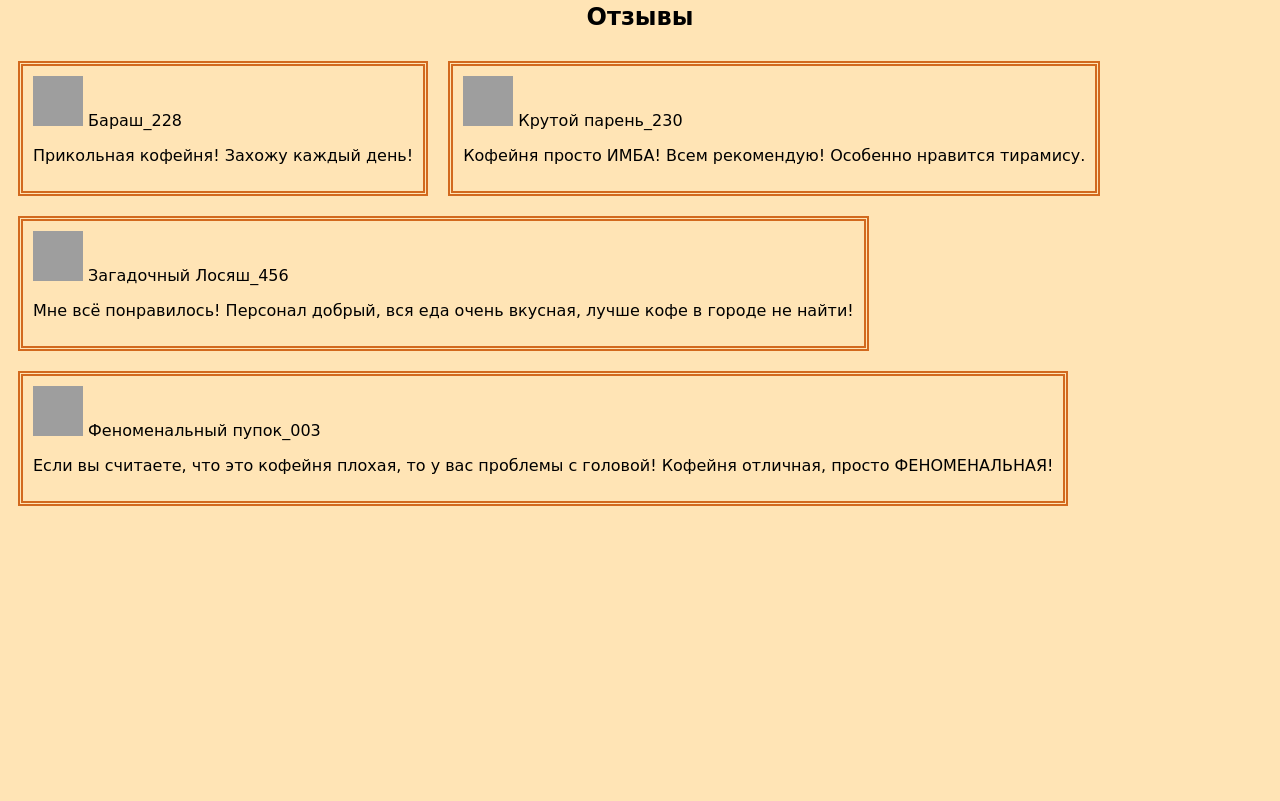
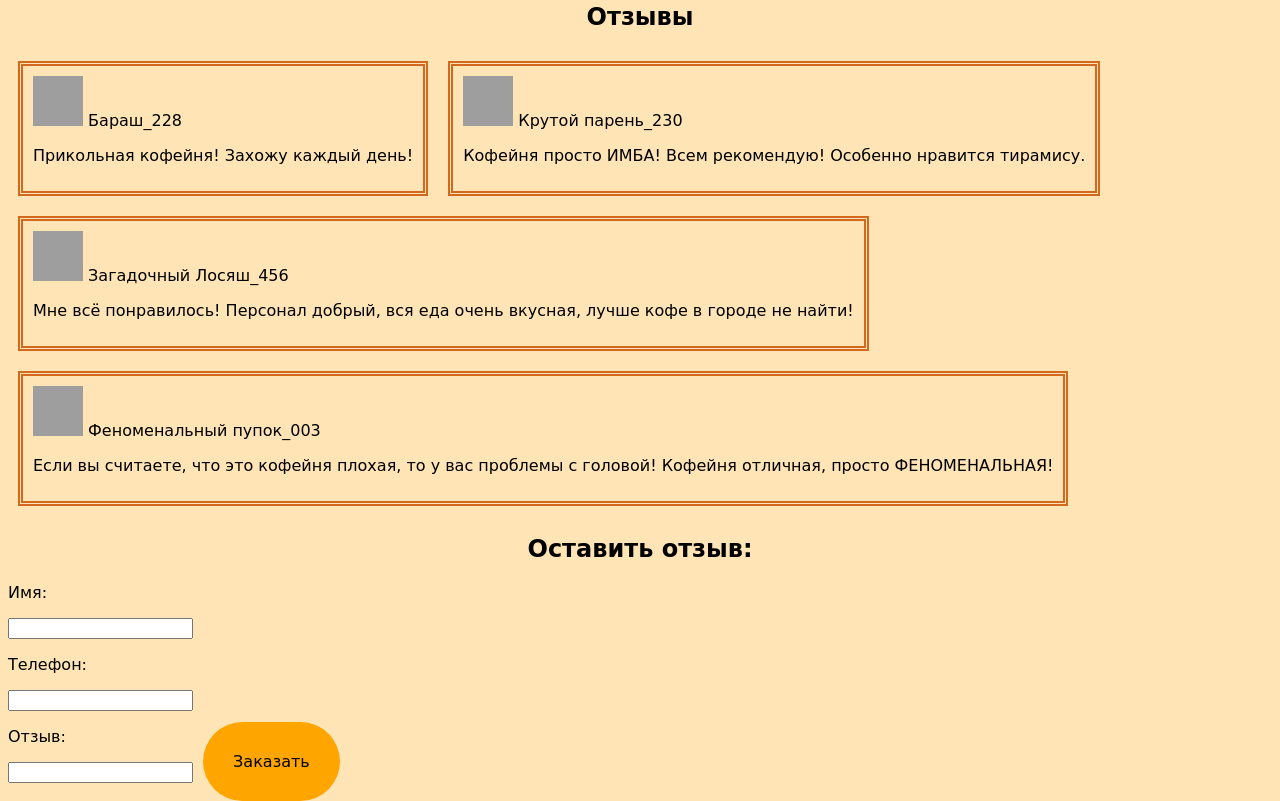
Before and after one commit to GrishaGV/Kofeinya_black_kofe, a plain HTML site: page index.html in a window 1280 px wide. Shown: the part 2210-3011 px from the top of the page. Before the commit the page ends 2734 px from the top, so only its background shows below. Drawn offline with Linux system fonts and the light colour scheme; grey boxes are pictures that could not be loaded.

Commit message:
Update index.html

```diff
--- a/index.html
+++ b/index.html
@@ -91,6 +91,16 @@
                     <p>Если вы считаете, что это кофейня плохая, то у вас проблемы с головой! Кофейня отличная, просто ФЕНОМЕНАЛЬНАЯ!</p>
                 </article>
             </section>
+            <h2>Оставить отзыв:</h2>
+            <section class="pup">
+                <p>Имя:</p>
+                <input>
+                <p>Телефон:</p>
+                <input>
+                <p>Отзыв:</p>
+                <input>
+                <a class="a1" href="https://dzen.ru/video/watch/65cb74edc4e3c85bf371302a" target="_blank">Заказать</a>
+            </section>
         </footer>
     </body>
 </html>
```
